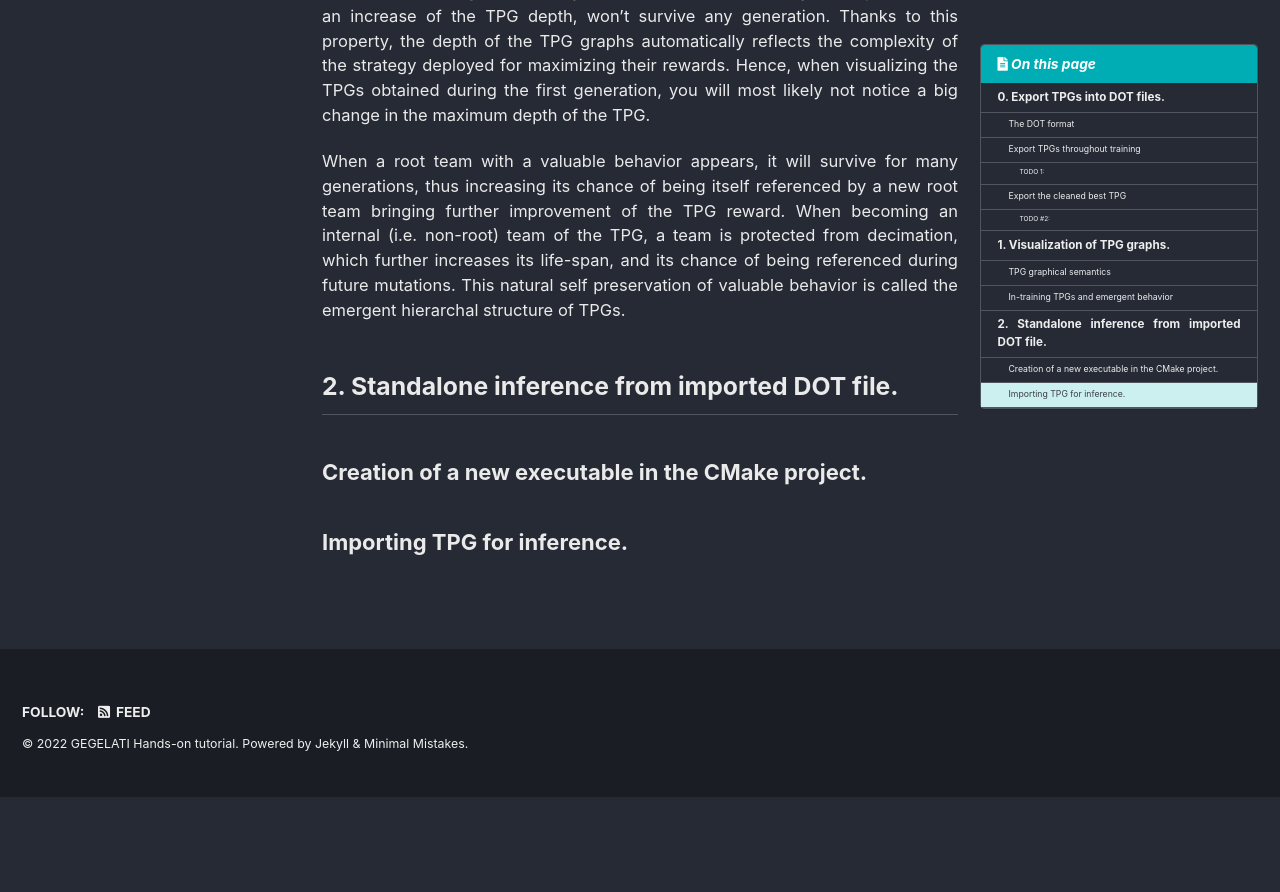
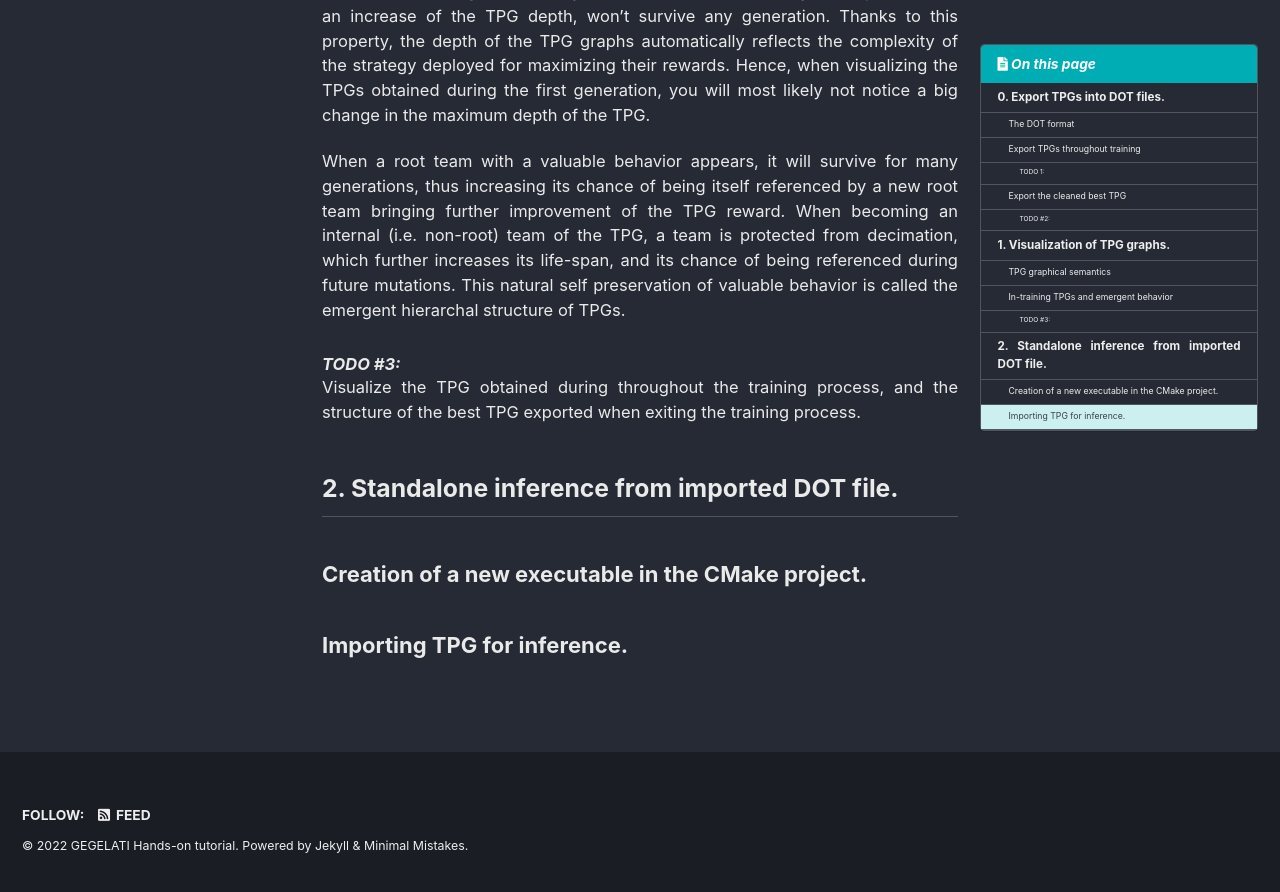
Before and after one commit to gegelati/gegelati-tutorial, a Jekyll site: the page built from docs/_pages/export_visualize_import.md, in a window 1280 px wide and 900 px high, scrolled down 7016 px. Shown: the top 892 px of the window. Built offline with Jekyll 4.4.1, drawn with Linux system fonts in a browser that asks for light colours; cached includes are drawn as plain includes; before the commit the page ends 7813 px from its top, so only the background shows below that.

Commit message:
(Pages) TODO graph visualization.

```diff
--- a/docs/_pages/export_visualize_import.md
+++ b/docs/_pages/export_visualize_import.md
@@ -190,7 +190,7 @@ For example, [Edotor](https://edotor.net/), [GraphvizOnline](https://dreampuf.gi
 
 ### TPG graphical semantics
 An excerpt of the visual representation of a TPG produced by GraphViz is presented hereafter:
-<div align="center"><img src="../assets/images/tpg00.png" height="550"/></div>
+<div align="center"><img src="../assets/images/tpg00.png" height="450"/></div>
 
 The large colored circles in the graph represents the teams of the TPG.
 At the top of the image, the two darker teams are root teams of the TPG.
@@ -201,6 +201,7 @@ Finally, arrows linking teams to other teams of actions are separated in two hal
 In case several edges starting from different teams share a common program and destination, a single arrow exists between the program and its destination.
 
 ### In-training TPGs and emergent behavior
+
 The training meta-parameters used in this tutorial, specified in `gegelati-tutorial/params.json`, specify that the trained TPG should contain 150 roots at each generation, 80% of which are removed during the decimation process.
 Hence, the DOT graph exported after each generation contain 30 root teams, which make them quite large when visualized.
 
@@ -225,6 +226,8 @@ When a root team with a valuable behavior appears, it will survive for many gene
 When becoming an internal (i.e. non-root) team of the TPG, a team is protected from decimation, which further increases its life-span, and its chance of being referenced during future mutations.
 This natural self preservation of valuable behavior is called the emergent hierarchal structure of TPGs.
 
+#### TODO #3:
+Visualize the TPG obtained during throughout the training process, and the structure of the best TPG exported when exiting the training process.
 
 ## 2. Standalone inference from imported DOT file.
 
```
